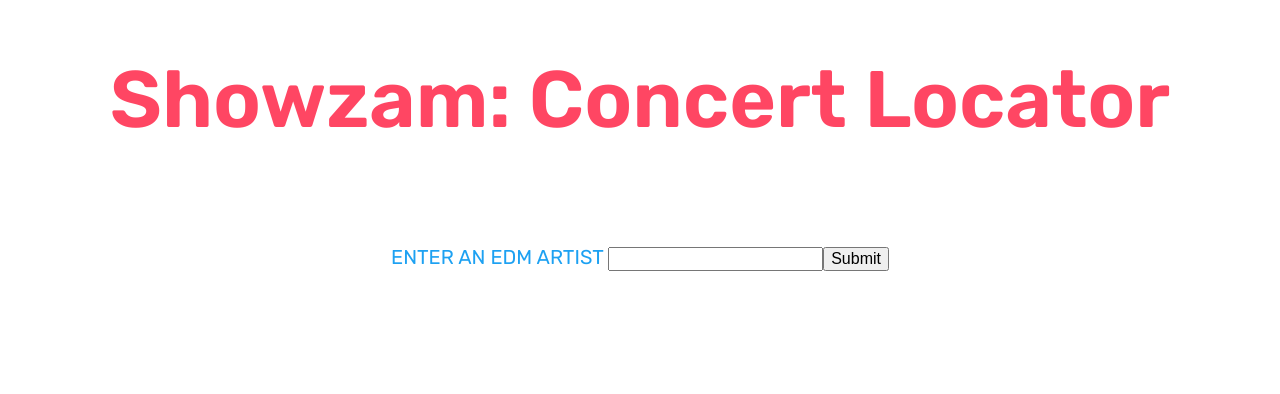
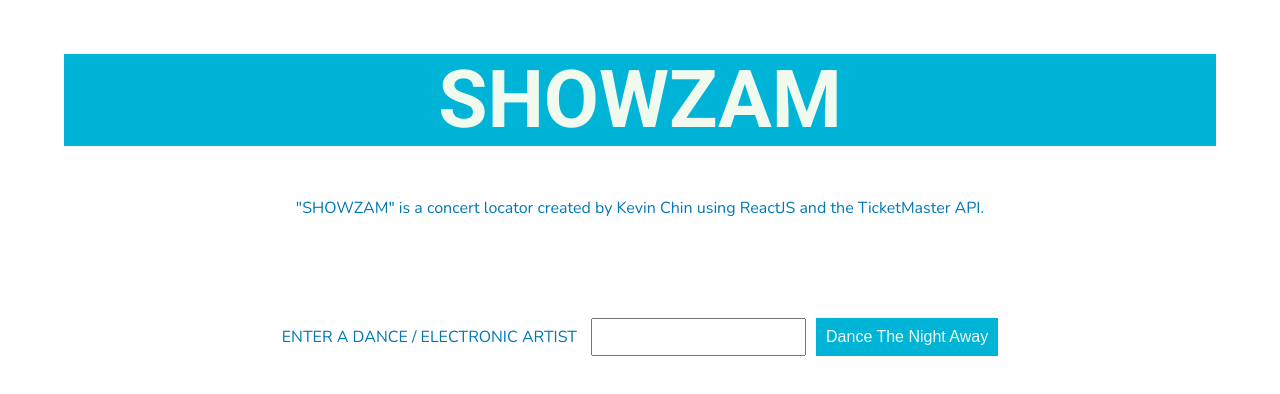
Before and after one commit to kevnchin97/Kevin-Chin-Project3, a React (Create React App) app: page / in a window 1280 px wide. Shown: the top 394 px of the page. Built offline with nearby package versions, Linux system fonts and the light colour scheme.

Commit message:
restyled and centered results

```diff
--- a/public/index.html
+++ b/public/index.html
@@ -15,7 +15,8 @@
   <link rel="manifest" href="%PUBLIC_URL%/manifest.json" />
   <link rel="preconnect" href="https://fonts.googleapis.com">
   <link rel="preconnect" href="https://fonts.gstatic.com" crossorigin>
-  <link href="https://fonts.googleapis.com/css2?family=Rubik:wght@300;400;600&display=swap" rel="stylesheet">
+  <link href="https://fonts.googleapis.com/css2?family=Nunito:wght@400;700&display=swap" rel="stylesheet">
+  <link href="https://fonts.googleapis.com/css2?family=Roboto:wght@700&display=swap" rel="stylesheet">
   <!--
       Notice the use of %PUBLIC_URL% in the tags above.
       It will be replaced with the URL of the `public` folder during the build.
--- a/src/App.css
+++ b/src/App.css
@@ -3,7 +3,7 @@ html {
   -ms-text-size-adjust: 100%;
   -webkit-text-size-adjust: 100%;
   /* background-color: rgb(243 244 246); */
-  /* background-image: url('./assets/heropic.jpg');
+  /* background-image: url('./assets/heropic.png');
   background-size: cover;
   background-repeat: no-repeat; */
 
@@ -267,17 +267,23 @@ img {
 
 h1,
 h2,
-h3,
+h3 {
+  font-family: 'Roboto', sans-serif;
+  color: #1D3557;
+}
+
 label,
 p {
-  font-family: 'Rubik', sans-serif;
-  color: #1da1f2;
+  font-family: 'Nunito', sans-serif;
+  color: #0077B6;
+  font-weight: 400;
 }
 
+
 h1 {
-  font-weight: 600;
+  font-weight: 700;
   text-align: center;
-  color: #ff4663;
+  color: #F1FAEE;
   font-size: 5rem;
 }
 
@@ -288,15 +294,15 @@ h2 {
 
 h3,
 h4 {
-  font-weight: 600;
-  font-size: 2rem;
+  font-weight: 700;
+  font-size: 1.25rem;
   text-align: center;
 }
 
 p,
 label {
   font-weight: 400;
-  font-size: 1.25rem;
+  font-size: 1rem;
   text-align: center;
 }
 
@@ -310,7 +316,7 @@ label {
   display: flex;
   justify-content: space-between;
   align-items: center;
-  border-bottom: 1px solid black;
+  border-bottom: 1px solid #cbd8c7;
 }
 
 form {
@@ -327,12 +333,39 @@ form {
 
 .leftAlign {
   text-align: left;
+  width: 50%
+}
+
+.artistName {
+  color: #03045E;
 }
 
 .centerAlign {
   text-align: center;
+  width: 50%;
 }
 
-.rightAlign {
-  text-align: right;
+button {
+  text-decoration: none;
+  border: none;
+  padding: 10px;
+  background: #00B4D8;
+  color: #F1FAEE;
+  text-align: center;
 }
+
+a {
+  text-decoration: none;
+  color: inherit;
+  text-align: center;
+}
+
+.mainContent h1 {
+  background-color: #00B4D8;
+}
+
+
+input {
+  height: 38.5px;
+  margin: 0px 10px;
+}
--- a/src/App.js
+++ b/src/App.js
@@ -46,7 +46,8 @@ function App() {
 
   return (
     <main className="wrapper mainContent">
-      <h1>Showzam: Concert Locator</h1>
+      <h1>SHOWZAM</h1>
+      <p>"SHOWZAM" is a concert locator created by Kevin Chin using ReactJS and the TicketMaster API. </p>
       <Form
         userInput={userInput}
         handleSubmit={handleSubmit}
--- a/src/DisplayData.js
+++ b/src/DisplayData.js
@@ -16,10 +16,10 @@ function DisplayData(props) {
             <div className="imgContainer"><img src={`${props.data.images[0].url}`}></img>
             </div>
             <div className="displayRenderStyles">
-                <h2 className="leftAlign">{props.data.name}</h2>
+                <h2 className="leftAlign artistName">{props.data.name}</h2>
                 {renderVenues()}
                 <p className="centerAlign">Starts on {props.data.dates.start.localDate} at {props.data.dates.start.localTime}</p>
-                <button className="rightAlign">< a href={`${props.data.url}`} target="_blank">Tickets</a></button>
+                <button className="rightAlign">< a href={`${props.data.url}`} target="_blank">Find Tickets</a></button>
             </div>
         </div>
     );
--- a/src/Form.js
+++ b/src/Form.js
@@ -1,9 +1,9 @@
 function Form({ userInput, handleSubmit, artistInput }) {
     return (
         <form onSubmit={handleSubmit}>
-            <label htmlFor='artist'>ENTER AN EDM ARTIST </label>
+            <label htmlFor='artist'>ENTER A DANCE / ELECTRONIC ARTIST </label>
             <input type="text" id="artist" onChange={userInput} value={artistInput} />
-            <button>Submit</button>
+            <button>Dance The Night Away</button>
         </form>
     )
 }
```
Also changed, not shown: src/assets/heropic.png (added).
